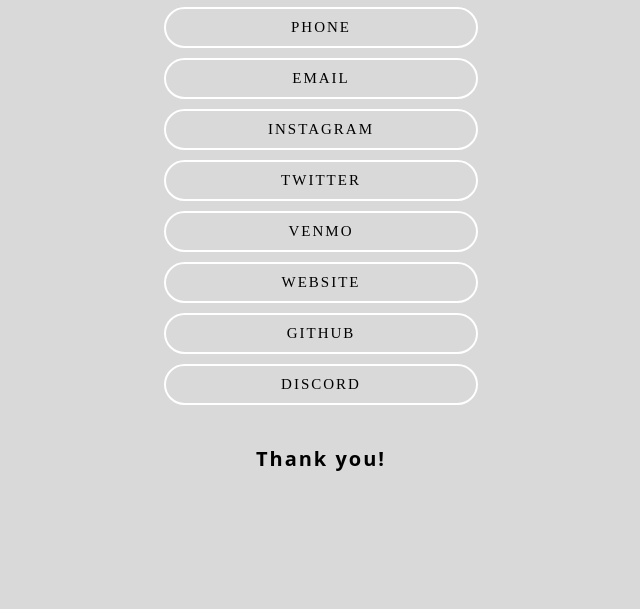
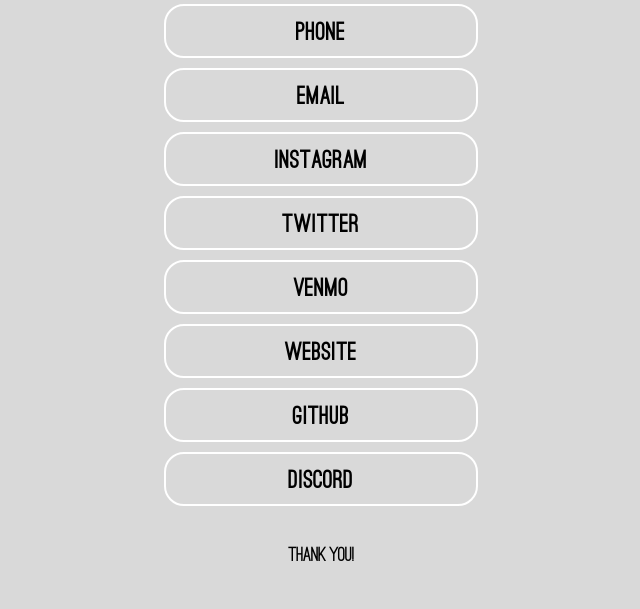
Before and after one commit to brylee123/index, a website: page contacts.html in a window 1280 px wide. Shown: the part 191-800 px from the top of the page, without its empty margins (319-959 px from the left). Drawn offline with Linux system fonts and the light colour scheme.

Commit message:
Update contacts_styles.css

```diff
--- a/contacts_styles.css
+++ b/contacts_styles.css
@@ -1,9 +1,30 @@
+
+@font-face {
+    font-family: ostrich-regular;
+    src: url(fonts/ostrich-regular.ttf);
+}
+
+@font-face {
+    font-family: ostrichsans-black;
+    src: url(fonts/OstrichSans-Black.otf);
+}
+
+@font-face {
+    font-family: ostrichsans-bold;
+    src: url(fonts/OstrichSans-Bold.otf);
+}
+
+@font-face {
+    font-family: proxima-nova-thin;
+    src: url(fonts/Proxima-Nova-Thin.ttf);
+}
+
 body {
     background: #d9d9d9;
     color: #000;
-    font-family: 'Open Sans', sans-serif;
-    font-size: 15px;
-    letter-spacing: 2px;
+    font-family: ostrich-regular;
+    font-size: 30px;
+    letter-spacing: 0px;
 }
 
 img {
@@ -14,13 +35,15 @@
     display: block;
     margin-left: auto;
     margin-right: auto;
+    margin-top: 0%;
     height: auto;
     max-width: 100px;
   }
 
 .profile-name {
       text-align: center;
-      padding: 30px;
+      padding: 20px;
+      font-family: OstrichSans-Bold;
   }
 
 .links {
@@ -33,7 +56,8 @@
       display: block;
       margin-left: auto;
       margin-right: auto;
-      border-radius: 40px;
+      border-radius: 20px;
+      font-size: 25px;
   }
 
 a {
```
